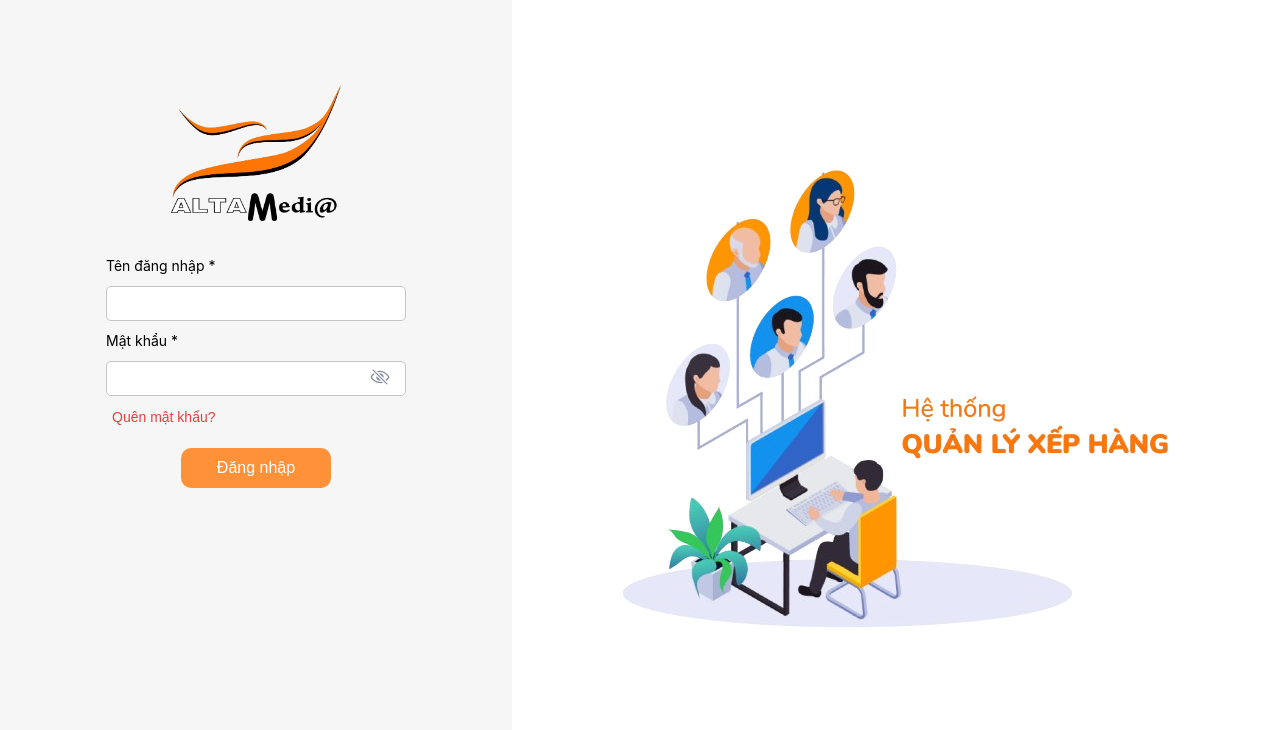
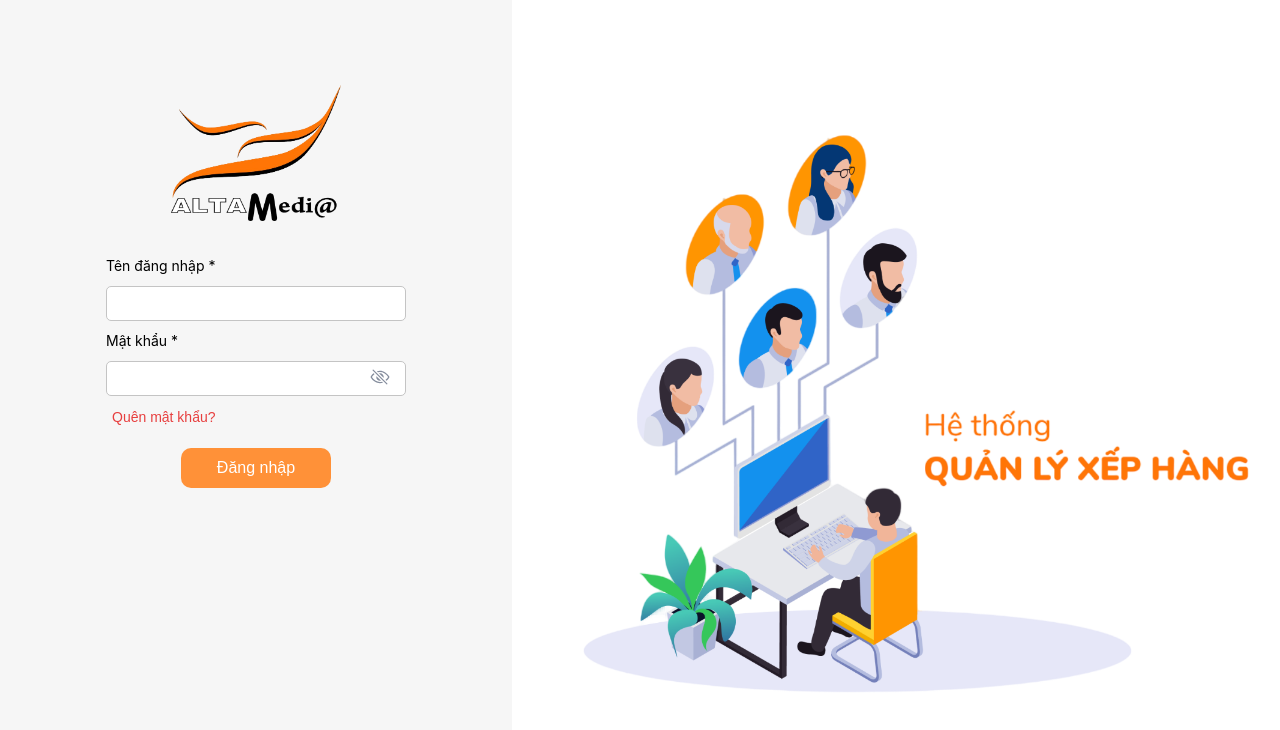
Before and after one commit to NguyenLeMyChau/queue-management-system, a React (Create React App) app: page / in a window 1280 px wide. Shown: the top 730 px of the page. Built offline with nearby package versions, Linux system fonts and the light colour scheme.

Commit message:
add error message for login

```diff
--- a/src/components/input/Input.css
+++ b/src/components/input/Input.css
@@ -19,6 +19,20 @@
     margin: 10px 0;
     box-sizing: border-box;
     padding-left: 10px;
+}
+
+.input-error {
+    border: 1px solid var(--danger-color);
+}
+
+.error-message {
+    color: var(--danger-color);
+    margin-top: 10px;
+}
+
+.error-icon {
+    margin-right: 5px;
+    color: var(--danger-color);
 }
 
 /* CSS để ẩn dấu "x" trong input trên trình duyệt Chrome */
--- a/src/components/input/Input.tsx
+++ b/src/components/input/Input.tsx
@@ -20,7 +20,8 @@ export default function Input(props: InputProps) {
                 <input
                     type={props.type === 'password' && !showPassword ? 'password' : 'text'}
                     placeholder={props.placeholder}
-                    className='input-field'
+                    className={`input-field ${props.error ? 'input-error' : ''}`}
+                    name={props.name}
                     style={{ width: `${props.width}px`, height: `${props.height}px` }}
                     value={props.value}
                     onChange={props.onChange}
--- a/src/components/input/Input.types.ts
+++ b/src/components/input/Input.types.ts
@@ -7,4 +7,6 @@ export interface InputProps extends ColorProps, SizeProps {
     value: string;
     onChange: InputChangeEvent;
     icon?: JSX.Element;
+    name?: string;
+    error?: boolean;
 }
--- a/src/containers/LoginContainer/LoginContainer.tsx
+++ b/src/containers/LoginContainer/LoginContainer.tsx
@@ -2,6 +2,8 @@ import React, { useState } from 'react';
 import './LoginContainer.css';
 import Input from '../../components/input/Input';
 import Button from '../../components/button/Button';
+
+import { RiErrorWarningLine } from "react-icons/ri";
 
 interface LoginContainerProps {
     onForgotPassword: () => void;
@@ -10,9 +12,21 @@ interface LoginContainerProps {
 const LoginContainer: React.FC<LoginContainerProps> = ({ onForgotPassword }) => {
     const [username, setUsername] = useState('');
     const [password, setPassword] = useState('');
+    const [error, setError] = useState(false);
+
+    const data = {
+        username: 'admin',
+        password: 'admin'
+    }
 
     const handleLogin = (e: React.FormEvent) => {
         e.preventDefault();
+        if (username !== data.username || password !== data.password) {
+            setError(true);
+        } else {
+            setError(false);
+            // Xử lý đăng nhập thành công
+        }
     };
 
     return (
@@ -21,14 +35,18 @@ const LoginContainer: React.FC<LoginContainerProps> = ({ onForgotPassword }) =>
             <div>
                 <Input
                     label="Tên đăng nhập *"
+                    name='username'
                     value={username}
                     onChange={(e) => setUsername(e.target.value)}
+                    error={error}
                 />
                 <Input
                     label="Mật khẩu *"
+                    name='password'
                     type="password"
                     value={password}
                     onChange={(e) => setPassword(e.target.value)}
+                    error={error}
                 />
             </div>
 
@@ -40,7 +58,7 @@ const LoginContainer: React.FC<LoginContainerProps> = ({ onForgotPassword }) =>
                     Quên mật khẩu?</button>
             </div>
 
-            <div className='flex-row-center'>
+            <div className='flex-column-center'>
                 <div className='login-button'>
                     <Button
                         type='submit'
@@ -48,6 +66,14 @@ const LoginContainer: React.FC<LoginContainerProps> = ({ onForgotPassword }) =>
                         backgroundImage='var(--title-color)'
                     />
                 </div>
+
+                {error &&
+                    <div className='error-message flex-row-center'>
+                        <RiErrorWarningLine className='error-icon' size={20} />
+                        Sai mật khẩu hoặc tên đăng nhập
+                    </div>
+                }
+
             </div>
         </form>
     );
--- /dev/null
+++ b/src/containers/WelcomeContainer/WelcomeContainer.css
@@ -0,0 +1,15 @@
+.welcome-container {
+    height: 100%;
+    display: flex;
+    align-items: center;
+    justify-content: center;
+}
+
+.welcome-img {
+    width: 100%;
+    height: 100%;
+    object-fit: contain;
+    object-position: center;
+    border-radius: 10px;
+    box-sizing: border-box;
+}
--- a/src/containers/WelcomeContainer/WelcomeContainer.tsx
+++ b/src/containers/WelcomeContainer/WelcomeContainer.tsx
@@ -1,5 +1,6 @@
 import welcomeLogin from '../../assets/welcome-remove-bg.png';
 import welcomeForgotPassword from '../../assets/welcome-2-remove-bg.png';
+import './WelcomeContainer.css';
 
 interface WelcomeContainerProps {
     type: 'login' | 'forgotPassword' | 'setPassword';
@@ -9,8 +10,8 @@ const WelcomeContainer: React.FC<WelcomeContainerProps> = ({ type }) => {
     const imageSrc = type === 'login' ? welcomeLogin : welcomeForgotPassword;
 
     return (
-        <div style={{ backgroundColor: '#FFFFFF' }}>
-            <img src={imageSrc} alt='welcome' />
+        <div className='welcome-container'>
+            <img src={imageSrc} alt='welcome' className='welcome-img' />
         </div>
     );
 }
--- a/src/pages/frameLogin/FrameLogin.css
+++ b/src/pages/frameLogin/FrameLogin.css
@@ -18,4 +18,5 @@
     width: 60%;
     height: 100%;
     background-color: var(--white-color);
+    box-sizing: border-box;
 }
--- a/src/style/layout.css
+++ b/src/style/layout.css
@@ -4,6 +4,7 @@
     justify-content: center;
     align-items: center;
     height: 100vh;
+    box-sizing: border-box;
 }
 
 .flex-center {
--- a/src/style/variables.css
+++ b/src/style/variables.css
@@ -3,7 +3,7 @@
     --title-color: #FF9138;
     --title-2-color: #FF7506;
     --success-color: #28a745;
-    --danger-color: #dc3545;
+    --danger-color: #E73F3F;
     --warning-color: #ffc107;
     --info-color: #17a2b8;
     --light-color: #f8f9fa;
```
Also changed, not shown: src/assets/welcome-2-remove-bg.png, src/assets/welcome-remove-bg.png, src/routes/Routes.tsx (added).
